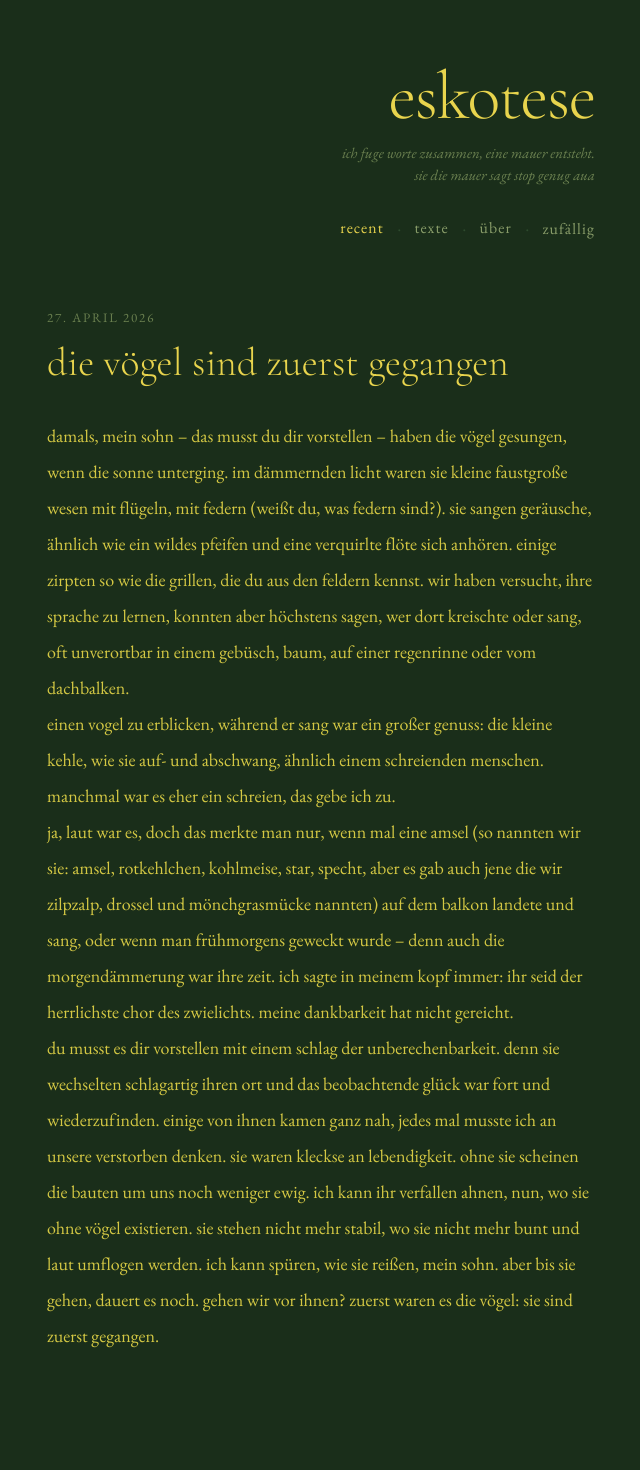
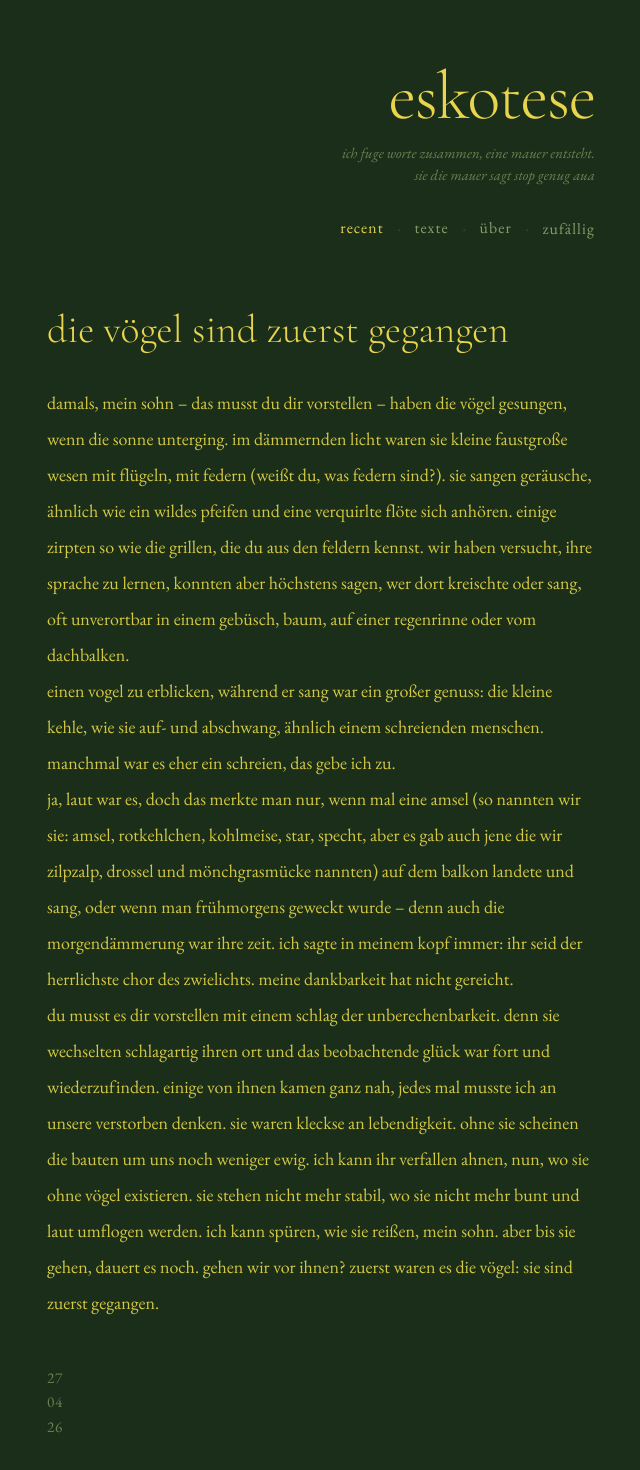
Before and after one commit to petroleumlampe/eskotese, a Next.js app: page / in a window 1280 px wide. Shown: the top 1470 px of the page, without its empty margins (319-959 px from the left). Before the commit the page ends 1426 px from the top, so only its background shows below. Built offline with nearby package versions, Linux system fonts and the light colour scheme; no server answers.

Commit message:
datum auf recent gestapelt unterm text; EB Garamond für datumschrift

```diff
--- a/src/app/globals.css
+++ b/src/app/globals.css
@@ -131,9 +131,10 @@ a:hover {
 .text-date-stacked {
   display: flex;
   flex-direction: column;
+  font-family: 'EB Garamond', serif;
   color: var(--muted-dark);
-  font-size: 0.72rem;
-  letter-spacing: 0.1em;
+  font-size: 0.85rem;
+  letter-spacing: 0.05em;
   line-height: 1.6;
   margin-top: 2.5rem;
 }
--- a/src/components/RecentContent.tsx
+++ b/src/components/RecentContent.tsx
@@ -7,10 +7,19 @@ interface Props {
   text: Text | null
 }
 
-function formatDate(dateStr: string) {
-  if (!dateStr) return ''
+function StackedDate({ dateStr }: { dateStr: string }) {
+  if (!dateStr) return null
   const d = new Date(dateStr)
-  return d.toLocaleDateString('de-DE', { year: 'numeric', month: 'long', day: 'numeric' })
+  const day = String(d.getDate()).padStart(2, '0')
+  const month = String(d.getMonth() + 1).padStart(2, '0')
+  const year = String(d.getFullYear()).slice(-2)
+  return (
+    <div className="text-date-stacked">
+      <span>{day}</span>
+      <span>{month}</span>
+      <span>{year}</span>
+    </div>
+  )
 }
 
 export default function RecentContent({ text }: Props) {
@@ -38,9 +47,9 @@ export default function RecentContent({ text }: Props) {
         </div>
       )}
       <article>
-        <p className="text-date">{formatDate(text.date)}</p>
         <h2 className="text-title">{text.title}</h2>
         <div className="text-content">{text.content}</div>
+        <StackedDate dateStr={text.date} />
       </article>
     </div>
   )
```
